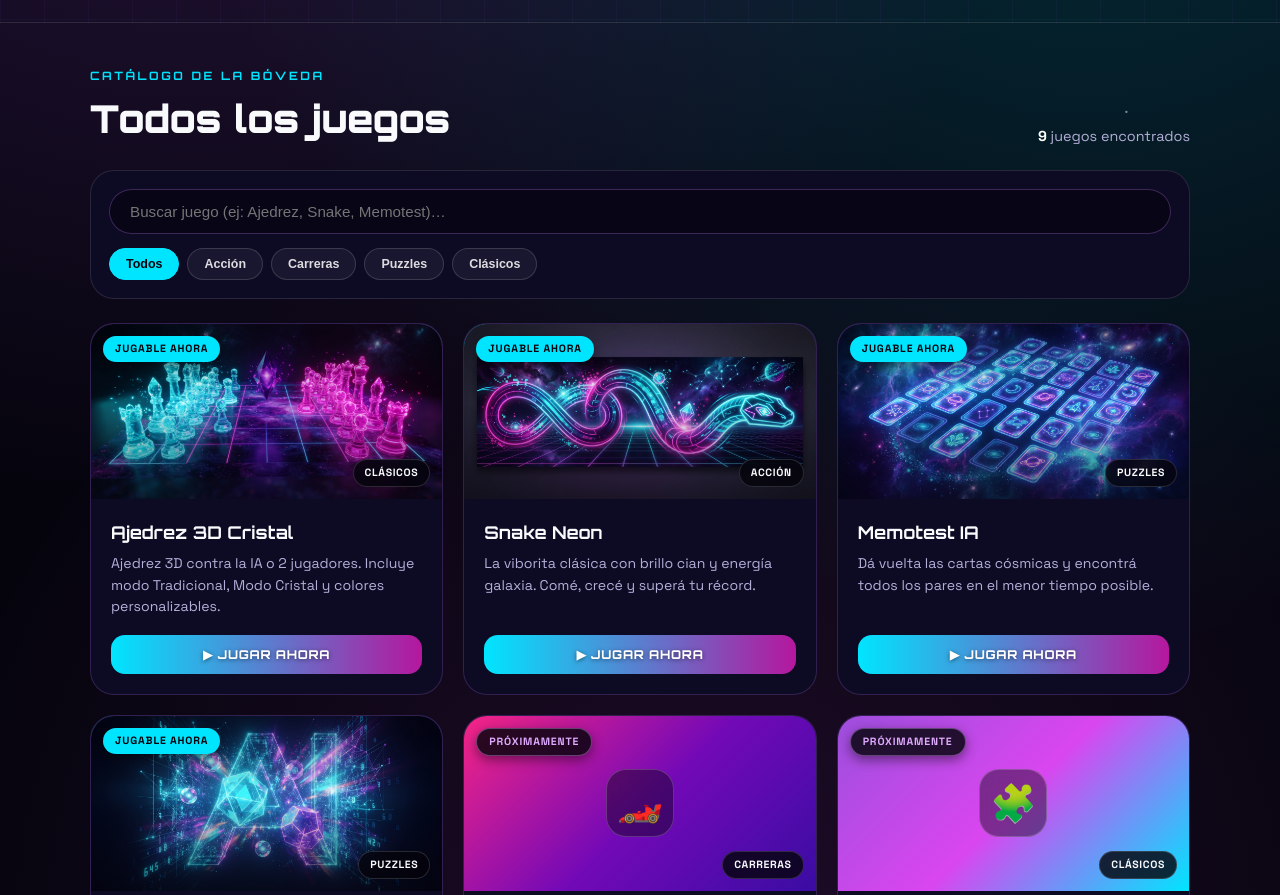
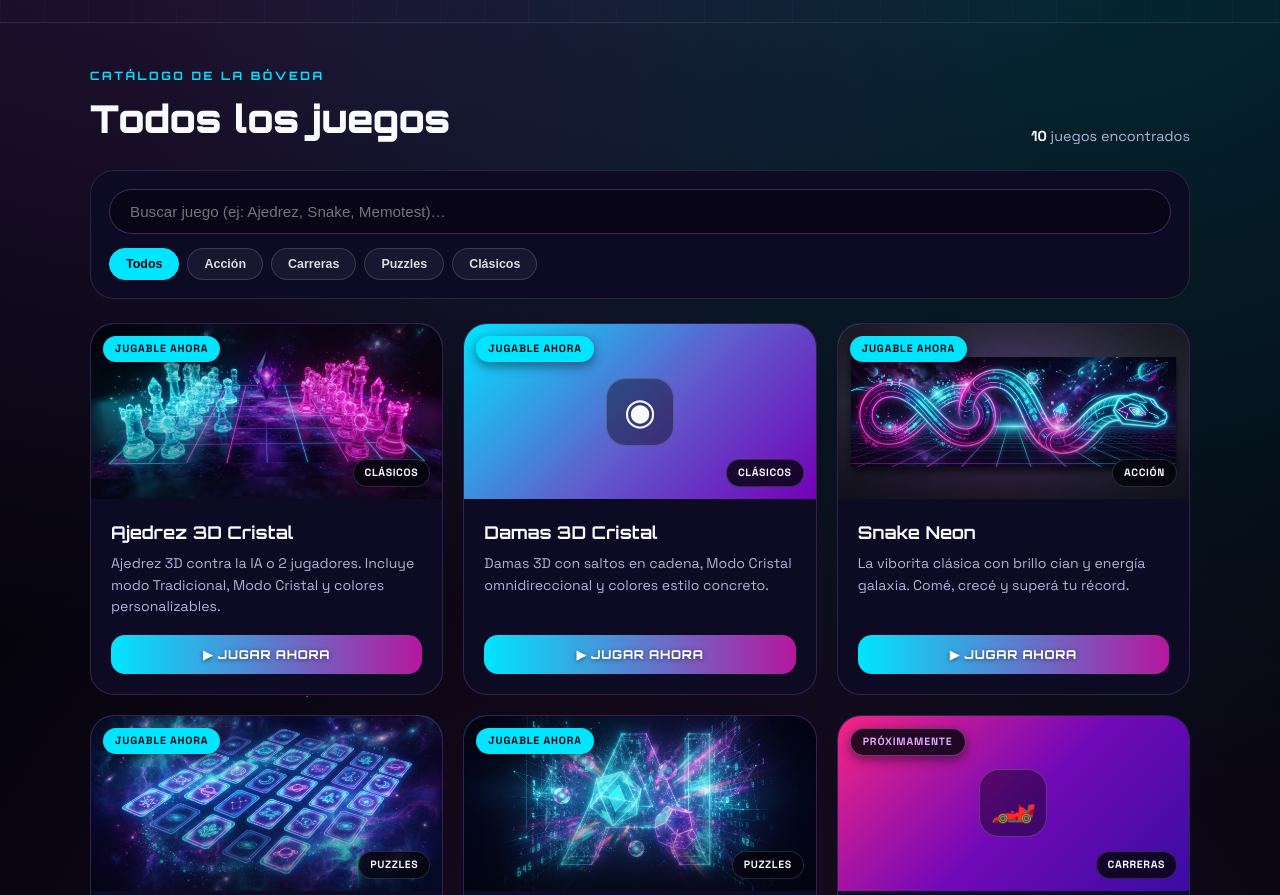
Before and after one commit to JUEGOSGPT3D/JUEGOSGPT3D, a plain HTML site: page index.html in a window 1280 px wide. Shown: the part 700-1595 px from the top of the page. Drawn offline with Linux system fonts and the light colour scheme.

Commit message:
Update index.html

```diff
--- a/index.html
+++ b/index.html
@@ -1073,6 +1073,18 @@
         tag: "JUGABLE AHORA"
       },
       {
+        id: "damas3d",
+        title: "Damas 3D Cristal",
+        category: "Clásicos",
+        desc: "Damas 3D con saltos en cadena, Modo Cristal omnidireccional y colores estilo concreto.",
+        playable: true,
+        type: "iframe",
+        url: "./juegos/damas-3d/index.html",
+        icon: "◉",
+        art: "art-galaxy-cyan",
+        tag: "JUGABLE AHORA"
+      },
+      {
         id: "snake",
         title: "Snake Neon",
         category: "Acción",
@@ -1085,7 +1097,7 @@
         tag: "JUGABLE AHORA"
       },
       {
-        id: "memotest",
+        id: "memorytest",
         title: "Memotest IA",
         category: "Puzzles",
         desc: "Dá vuelta las cartas cósmicas y encontrá todos los pares en el menor tiempo posible.",
```
